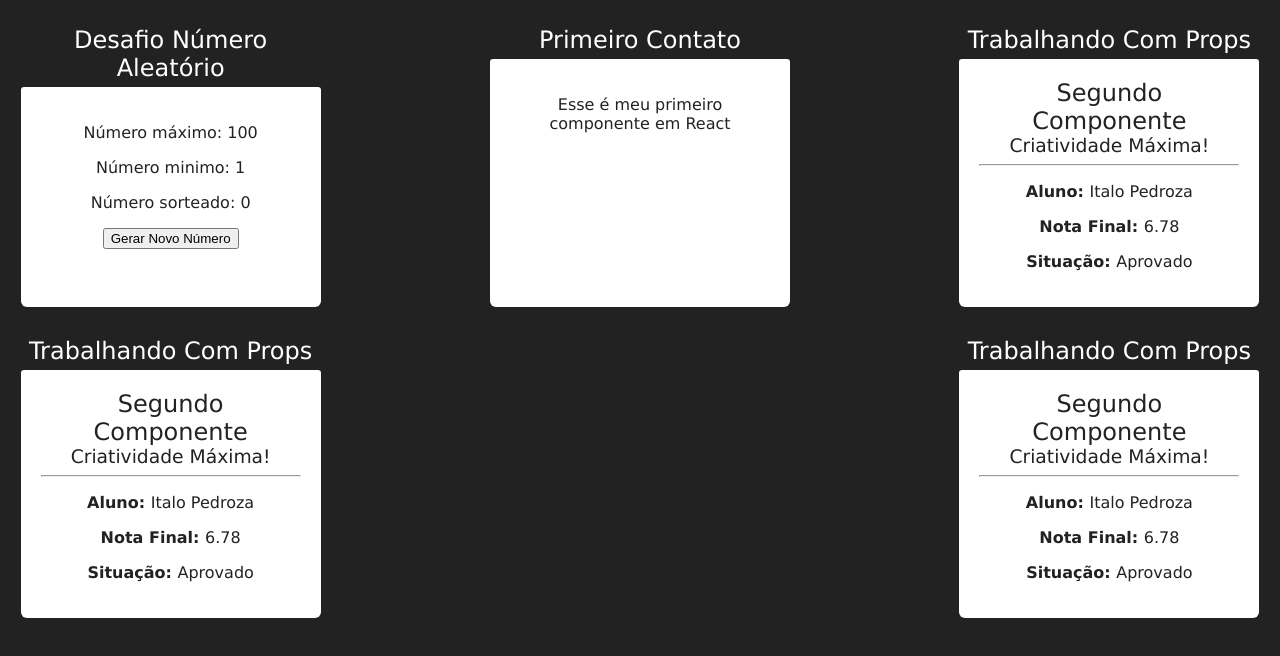
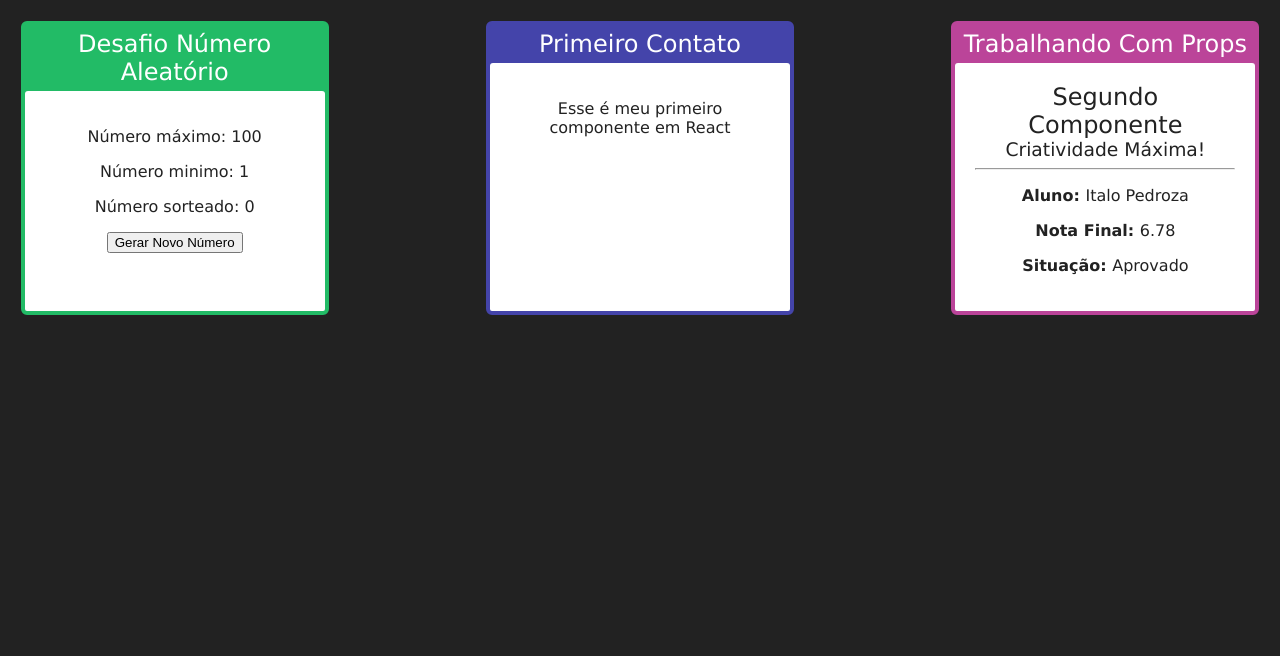
Before and after one commit to italoknd/Curso-REACT-JS, a React (Vite) app in the folder react-fundamentals/: page / in a window 1280 px wide. Shown: the top 656 px of the page. Built offline with nearby package versions, Linux system fonts and the light colour scheme.

Commit message:
passing colors via props

```diff
--- a/react-fundamentals/src/App.tsx
+++ b/react-fundamentals/src/App.tsx
@@ -7,29 +7,13 @@ import NumeroAleatorio from "./components/basicos/NumeroAleatorio.jsx";
 function App() {
   return (
     <div className="cards-container">
-      <Card titulo="Desafio Número Aleatório">
+      <Card titulo="Desafio Número Aleatório" color="#2B6">
         <NumeroAleatorio max_num={100} min_num={1} />
       </Card>
-      <Card titulo="Primeiro Contato">
+      <Card titulo="Primeiro Contato" color="#44A">
         <Primeiro />
       </Card>
-      <Card titulo="Trabalhando Com Props">
-        <Props
-          titulo="Segundo Componente"
-          subtitulo="Criatividade Máxima!"
-          nota={6.78}
-          aluno="Italo Pedroza"
-        />
-      </Card>
-      <Card titulo="Trabalhando Com Props">
-        <Props
-          titulo="Segundo Componente"
-          subtitulo="Criatividade Máxima!"
-          nota={6.78}
-          aluno="Italo Pedroza"
-        />
-      </Card>
-      <Card titulo="Trabalhando Com Props">
+      <Card titulo="Trabalhando Com Props" color="#B49">
         <Props
           titulo="Segundo Componente"
           subtitulo="Criatividade Máxima!"
--- a/react-fundamentals/src/components/basicos/NumeroAleatorio.tsx
+++ b/react-fundamentals/src/components/basicos/NumeroAleatorio.tsx
@@ -3,7 +3,7 @@ import { useState } from "react";
 
 const NumeroAleatorio = ({ max_num, min_num }: INumeroAleatorio) => {
   const [numero_sorteado, set_numero_sorteado] = useState(0);
-  const gerarNumeroRandomico: number = () => {
+  const gerarNumeroRandomico = (): void => {
     set_numero_sorteado(
       Math.floor(Math.random() * (max_num - min_num + 1) + min_num)
     );
```
